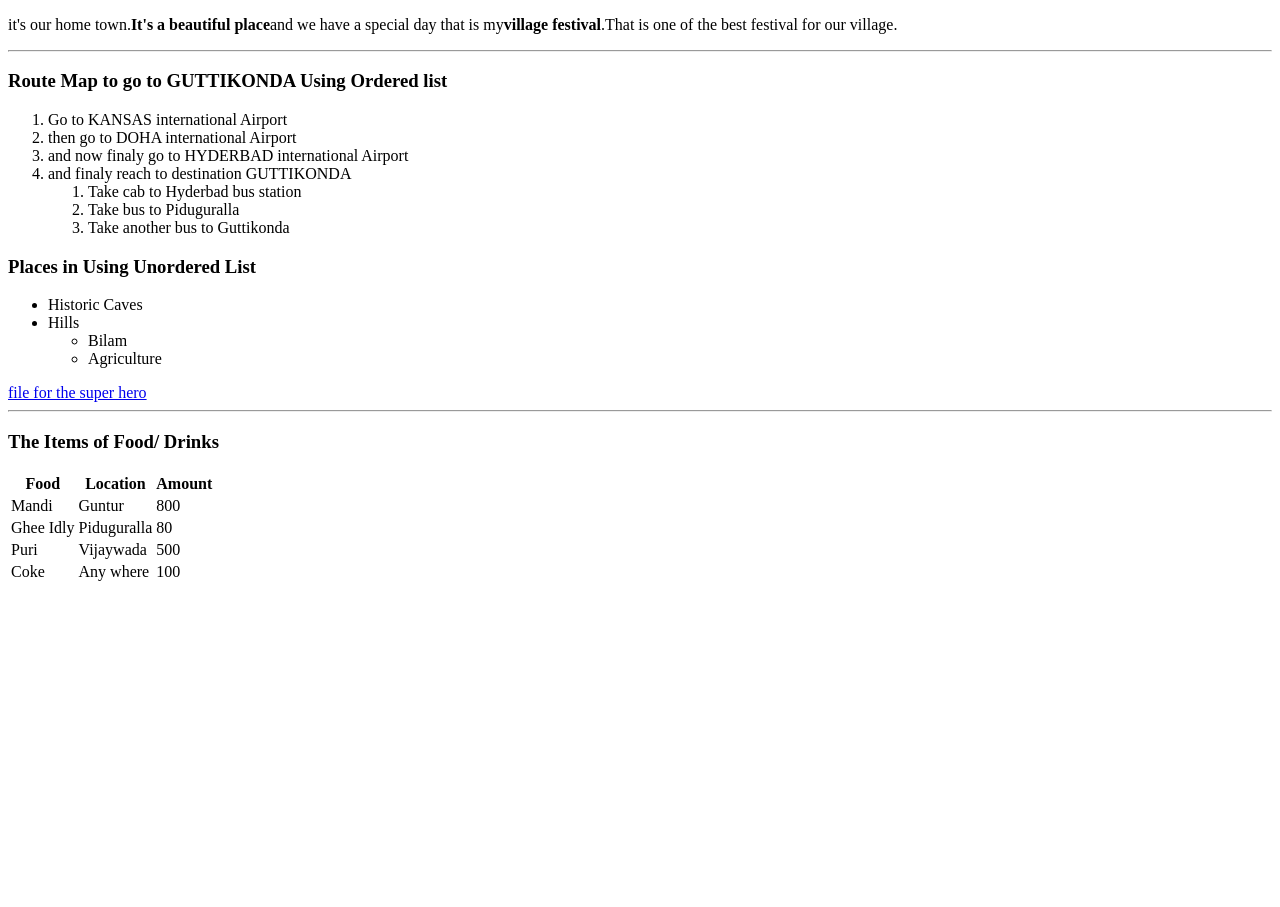
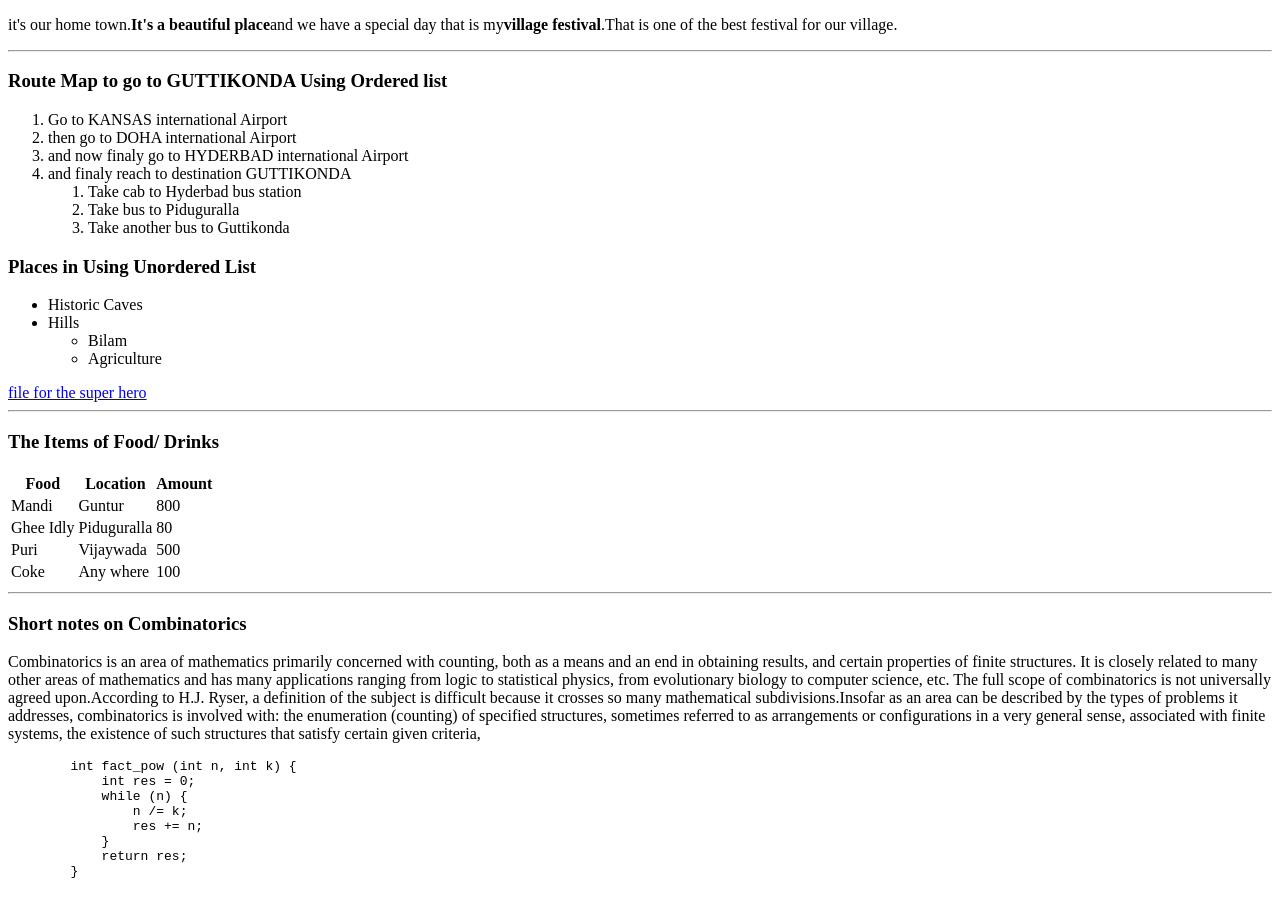
Before and after one commit to 44-563-WebApps-F21/webapps-f21-assignment-3-Mahesh5d5, a plain HTML site: page index.html in a window 1280 px wide. Shown: the part 105-1012 px from the top of the page. Before the commit the page ends 800 px from the top, so only its background shows below. Drawn offline with Linux system fonts and the light colour scheme.

Commit message:
Update index.html

```diff
--- a/index.html
+++ b/index.html
@@ -60,5 +60,21 @@
             <td> 100 </td>
         </tr>
     </table>
+    <hr>
+    <h3>Short notes on Combinatorics</h3>
+    <p>Combinatorics is an area of mathematics primarily concerned with counting, both as a means and an end in obtaining results, and certain properties of finite structures. It is closely related to many other areas of mathematics and has many applications ranging from logic to statistical physics, from evolutionary biology to computer science, etc.
+       The full scope of combinatorics is not universally agreed upon.According to H.J. Ryser, a definition of the subject is difficult because it crosses so many mathematical subdivisions.Insofar as an area can be described by the types of problems it addresses, combinatorics is involved with:
+       the enumeration (counting) of specified structures, sometimes referred to as arrangements or configurations in a very general sense, associated with finite systems,
+       the existence of such structures that satisfy certain given criteria,</p>
+       <pre>
+        int fact_pow (int n, int k) {
+            int res = 0;
+            while (n) {
+                n /= k;
+                res += n;
+            }
+            return res;
+        }
+       </pre>
     </body>
 </html>
```
